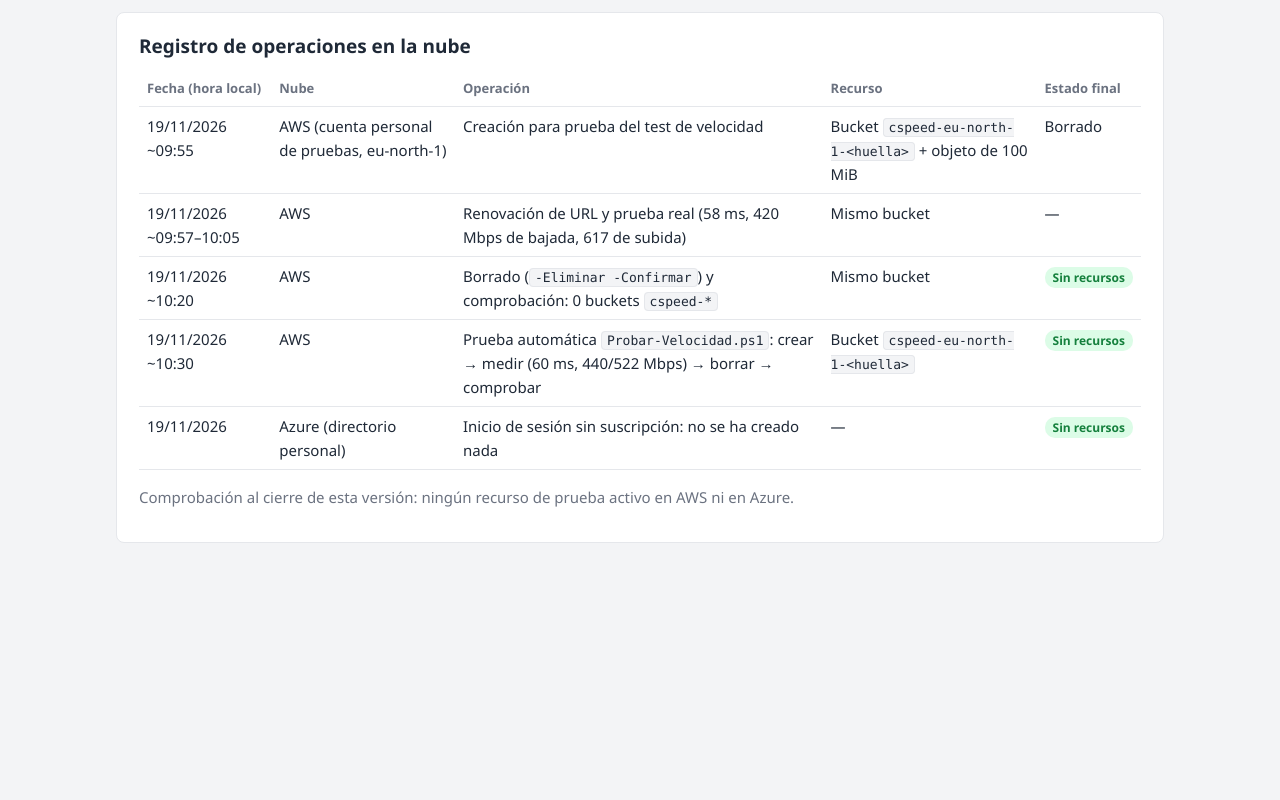
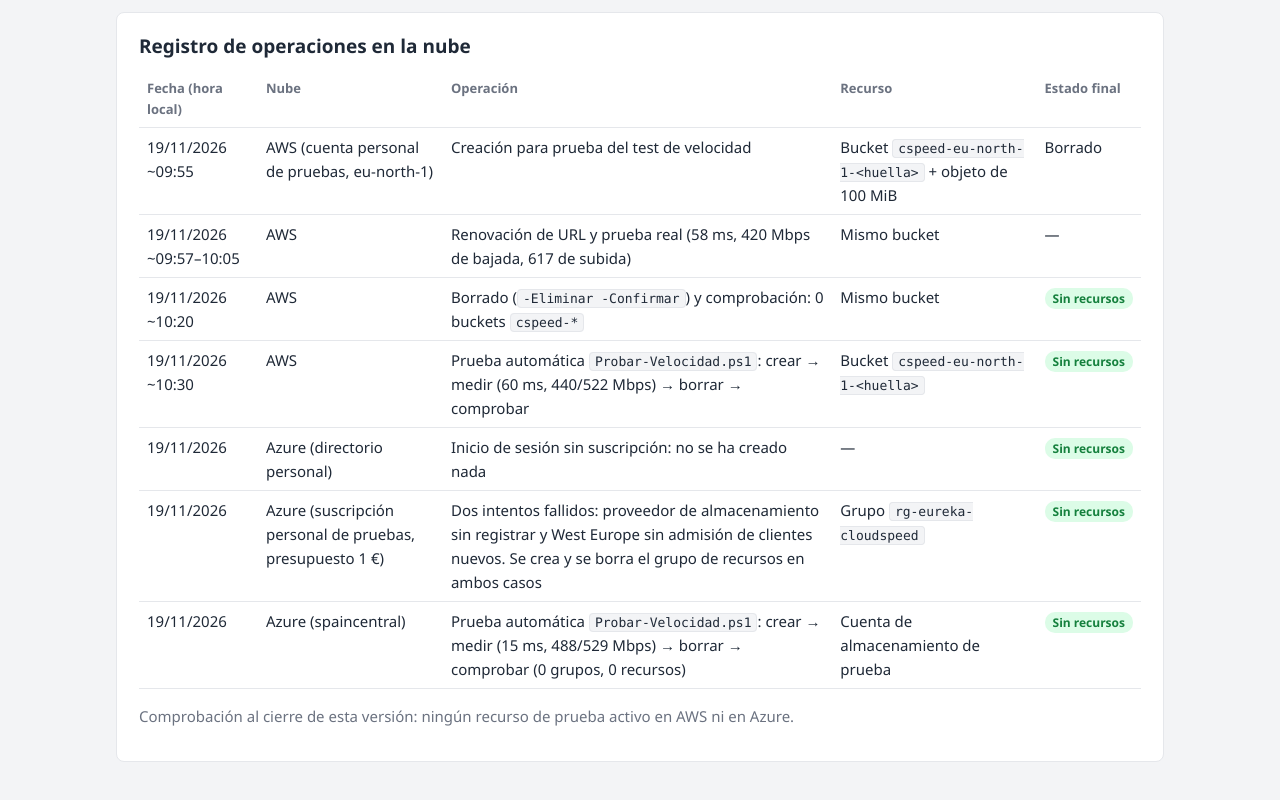
Before and after one commit to juanraul86/Eureka_CloudSpeed, a plain HTML site: page Docs/Bitacora-de-versiones.html in a window 1280 px wide. Shown: the part 2603-3403 px from the top of the page. Before the commit the page ends 3210 px from the top, so only its background shows below. Drawn offline with Linux system fonts and the light colour scheme.

Commit message:
Bitácora: prueba completa de Azure (spaincentral) sin recursos restantes
Co-Authored-By: Claude Opus 5.5 <noreply@anthropic.com>

```diff
--- a/Docs/Bitacora-de-versiones.html
+++ b/Docs/Bitacora-de-versiones.html
@@ -115,6 +115,8 @@
     <tr><td>19/11/2026 ~10:20</td><td>AWS</td><td>Borrado (<code>-Eliminar -Confirmar</code>) y comprobación: 0 buckets <code>cspeed-*</code></td><td>Mismo bucket</td><td><span class="st ok">Sin recursos</span></td></tr>
     <tr><td>19/11/2026 ~10:30</td><td>AWS</td><td>Prueba automática <code>Probar-Velocidad.ps1</code>: crear → medir (60 ms, 440/522 Mbps) → borrar → comprobar</td><td>Bucket <code>cspeed-eu-north-1-&lt;huella&gt;</code></td><td><span class="st ok">Sin recursos</span></td></tr>
     <tr><td>19/11/2026</td><td>Azure (directorio personal)</td><td>Inicio de sesión sin suscripción: no se ha creado nada</td><td>—</td><td><span class="st ok">Sin recursos</span></td></tr>
+    <tr><td>19/11/2026</td><td>Azure (suscripción personal de pruebas, presupuesto 1 €)</td><td>Dos intentos fallidos: proveedor de almacenamiento sin registrar y West Europe sin admisión de clientes nuevos. Se crea y se borra el grupo de recursos en ambos casos</td><td>Grupo <code>rg-eureka-cloudspeed</code></td><td><span class="st ok">Sin recursos</span></td></tr>
+    <tr><td>19/11/2026</td><td>Azure (spaincentral)</td><td>Prueba automática <code>Probar-Velocidad.ps1</code>: crear → medir (15 ms, 488/529 Mbps) → borrar → comprobar (0 grupos, 0 recursos)</td><td>Cuenta de almacenamiento de prueba</td><td><span class="st ok">Sin recursos</span></td></tr>
   </table>
   <p class="mu">Comprobación al cierre de esta versión: ningún recurso de prueba activo en AWS ni en Azure.</p>
 </section>
```
